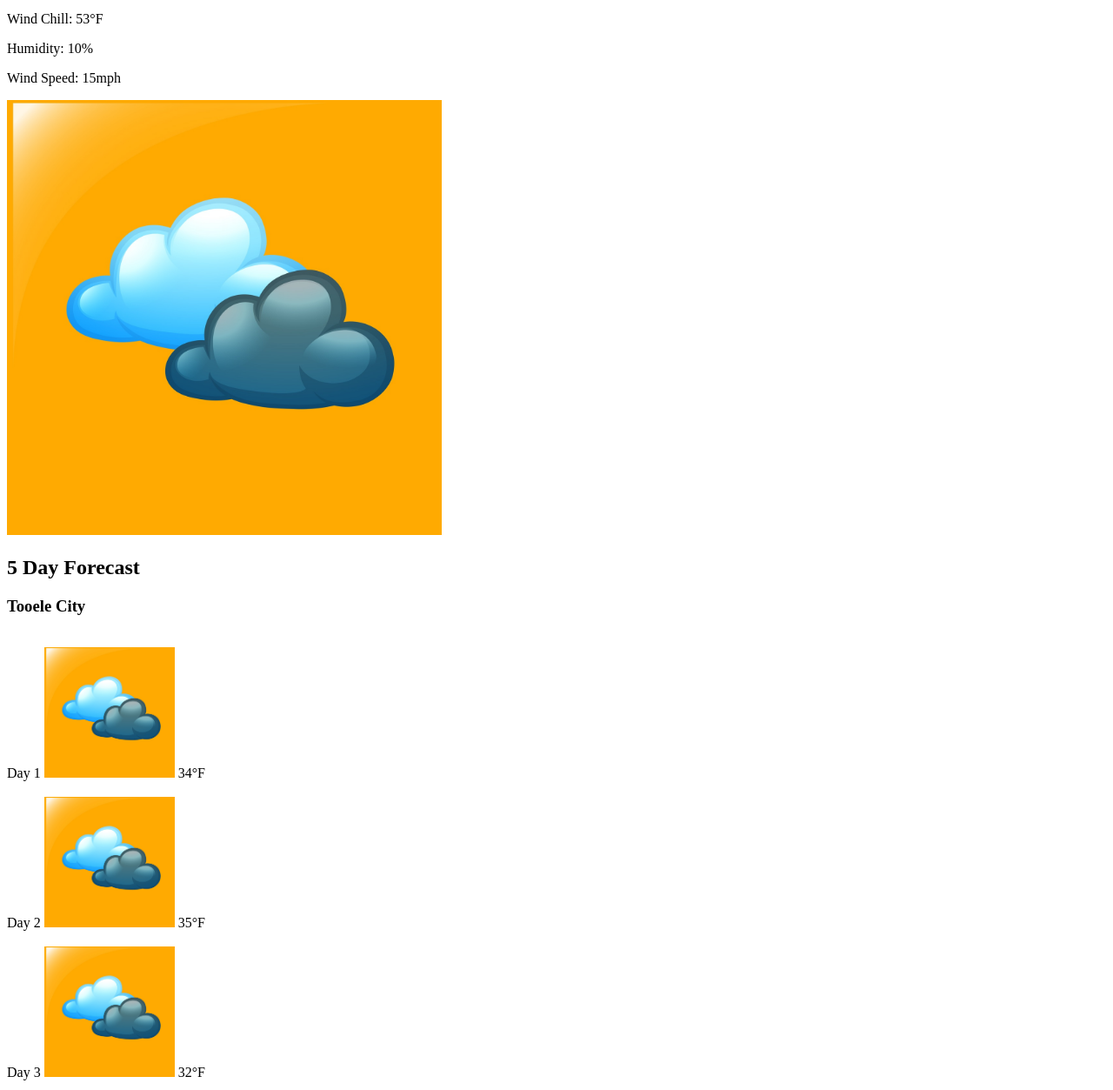
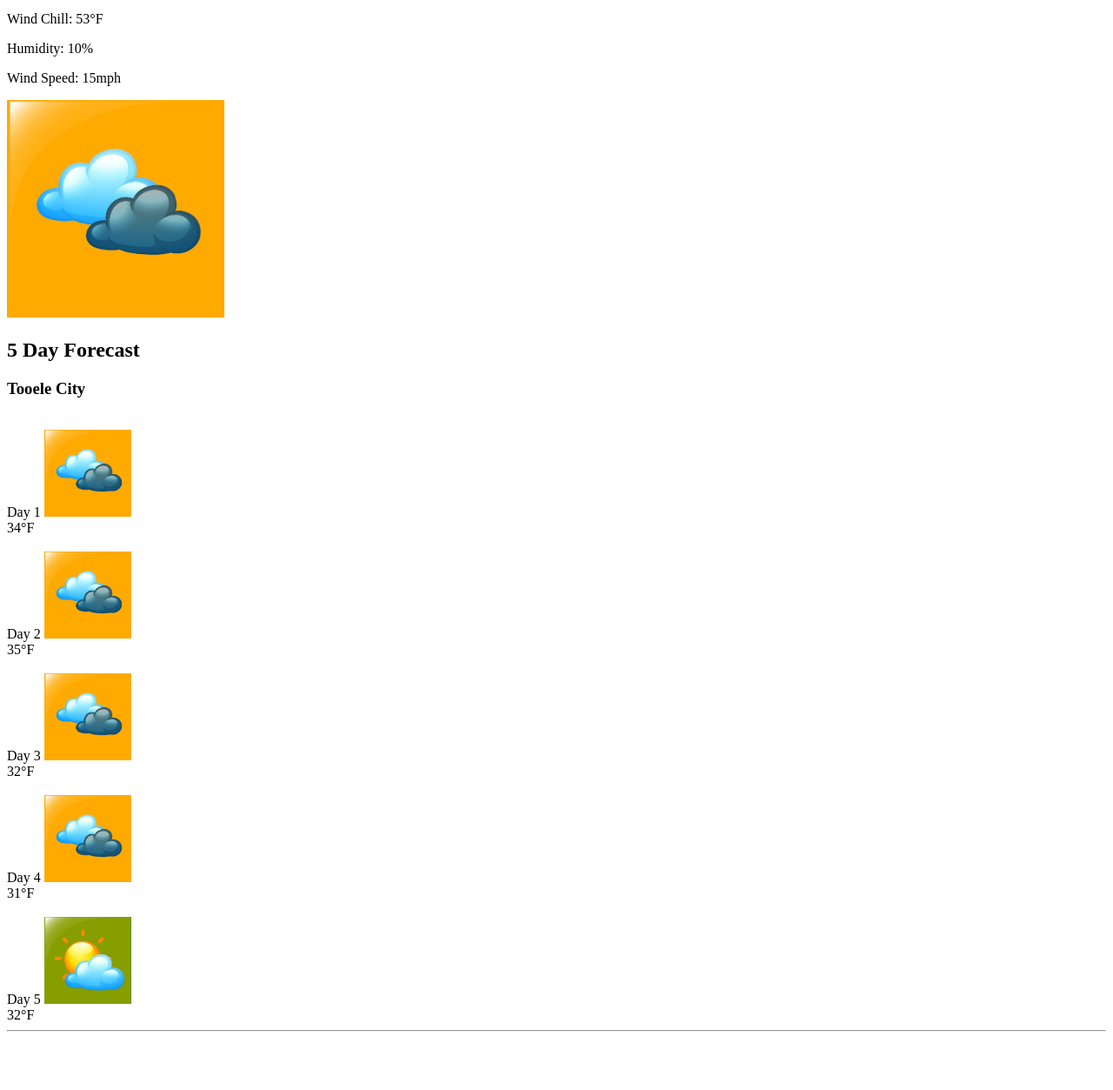
Before and after one commit to Gr1zzer/WeatherSite, a plain HTML site: page index.html in a window 1280 px wide. Shown: the part 169-1422 px from the top of the page at 87% size. After the commit the page ends 1363 px from the top, so only its background shows below. Drawn offline with Linux system fonts and the light colour scheme.

Commit message:
final sizing

```diff
--- a/index.html
+++ b/index.html
@@ -38,7 +38,7 @@
                 </div>
               </section>
               <div>
-                <img src="Images/overcast.jpg" style="width: 500px; height: 500px;"/>
+                <img src="Images/overcast.jpg" style="width: 250px; height: 250px;"/>
               </div>
             </article>
 
@@ -53,7 +53,8 @@
                     <img id="weatherIcon1" class="weatherIcon" />
                     <div class="temp-data">
                       <span id="data1">Day 1</span>
-                      <img src="Images/overcast.jpg" style="width: 150px; height: 150px;">
+                      <img src="Images/overcast.jpg" style="width: 100px; height: 100px;">
+                      <br>
                       <span>34°F</span>
                     </div>
                   </div>
@@ -62,7 +63,8 @@
                     <img id="weatherIcon2" class="weatherIcon" />
                     <div class="temp-data">
                       <span id="data2">Day 2</span>
-                      <img src="Images/overcast.jpg" style="width: 150px; height: 150px;">
+                      <img src="Images/overcast.jpg" style="width: 100px; height: 100px;">
+                      <br>
                       <span>35°F</span>
                     </div>
                   </div>
@@ -71,7 +73,8 @@
                     <img id="weatherIcon3" class="weatherIcon" />
                     <div class="temp-data">
                       <span id="data3">Day 3</span>
-                      <img src="Images/overcast.jpg" style="width: 150px; height: 150px;">
+                      <img src="Images/overcast.jpg" style="width: 100px; height: 100px;">
+                      <br>
                       <span>32°F</span>
                     </div>
                   </div>
@@ -80,7 +83,8 @@
                     <img id="weatherIcon4" class="weatherIcon" />
                     <div class="temp-data">
                       <span id="data4">Day 4</span>
-                      <img src="Images/overcast.jpg" style="width: 150px; height: 150px;">
+                      <img src="Images/overcast.jpg" style="width: 100px; height: 100px;">
+                      <br>
                       <span>31°F</span>
                     </div>
                   </div>
@@ -89,7 +93,8 @@
                     <img id="weatherIcon5" class="weatherIcon" />
                     <div class="temp-data">
                       <span id="data5">Day 5</span>
-                      <img src="Images/partlyCloudy.jpg" style="width: 150px; height: 150px;">
+                      <img src="Images/partlyCloudy.jpg" style="width: 100px; height: 100px;">
+                      <br>
                       <span>32°F</span>
                     </div>
                   </div>
```
